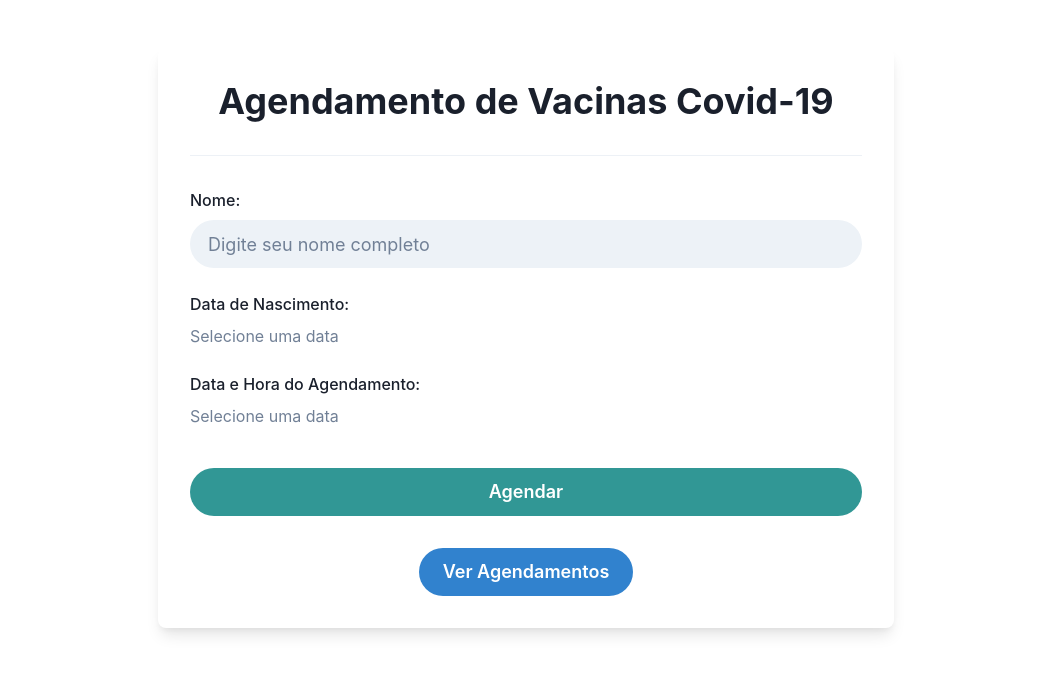
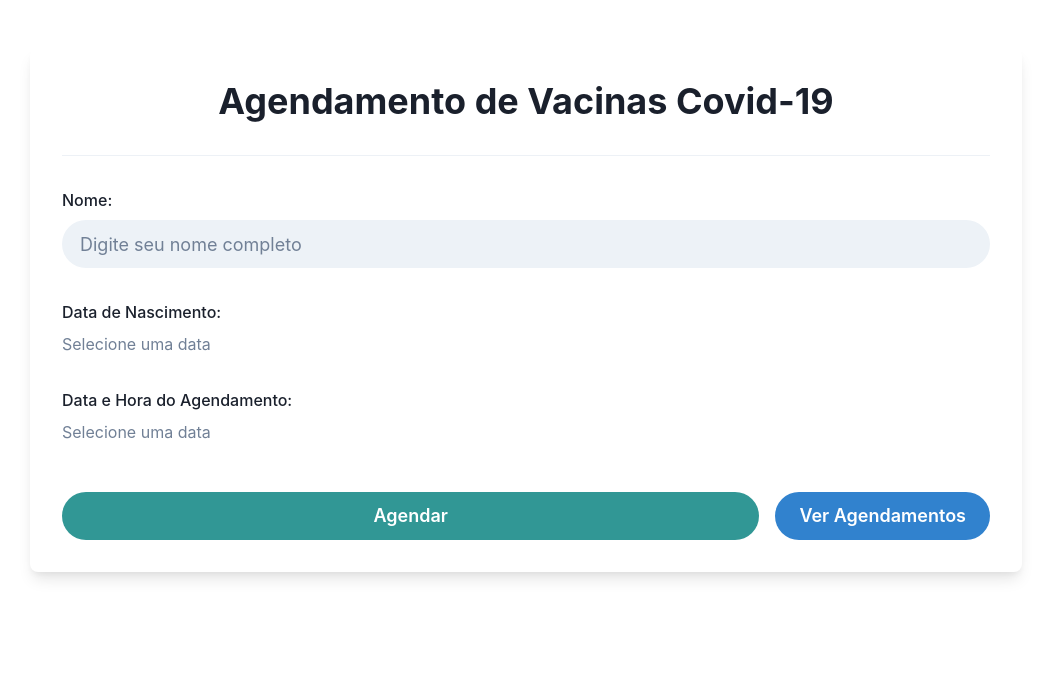
Before and after one commit to Msoaressdp/Pitang2024-Challange-Frontend, a React (Vite) app: page /schedule in a window 1280 px wide. Shown: the top 674 px of the page, without its empty margins (114-1165 px from the left). Built offline with nearby package versions, Linux system fonts and the light colour scheme.

Commit message:
refactor: change form buttons display

```diff
--- a/src/pages/Schedule.tsx
+++ b/src/pages/Schedule.tsx
@@ -17,6 +17,7 @@ import {
   Container,
   Divider,
   useColorModeValue,
+  HStack,
 } from '@chakra-ui/react';
 
 const Schedule: React.FC = () => {
@@ -48,7 +49,7 @@ const Schedule: React.FC = () => {
   };
 
   return (
-    <Container maxW="container.md" py={12}>
+    <Container maxW="container.lg" py={12}>
       <Box
         bg={useColorModeValue('white', 'gray.700')}
         boxShadow="lg"
@@ -58,7 +59,7 @@ const Schedule: React.FC = () => {
         <Heading mb={8} textAlign="center">Agendamento de Vacinas Covid-19</Heading>
         <Divider mb={8} />
         <form onSubmit={handleSubmit(onSubmit)}>
-          <VStack spacing={6} align="stretch">
+          <VStack spacing={8} align="stretch">
             <FormControl isInvalid={!!errors.name}>
               <FormLabel htmlFor="name">Nome:</FormLabel>
               <Input
@@ -104,27 +105,31 @@ const Schedule: React.FC = () => {
               maxTime={new Date(new Date().setHours(22, 0))}
             />
 
+            <HStack spacing={4} mt={4}>
               <Button
-              mt={4}
                 colorScheme="teal"
                 type="submit"
                 size="lg"
-              width="full"
+                flex="1"
                 borderRadius="full"
                 py={6}
               >
                 Agendar
               </Button>
-          </VStack>
-        </form>
-
-        <Box mt={8} textAlign="center">
               <Link to="/list">
-            <Button colorScheme="blue" size="lg" borderRadius="full" py={6}>
+                <Button
+                  colorScheme="blue"
+                  size="lg"
+                  flex="1"
+                  borderRadius="full"
+                  py={6}
+                >
                   Ver Agendamentos
                 </Button>
               </Link>
-        </Box>
+            </HStack>
+          </VStack>
+        </form>
 
         <SubmissionModal />
       </Box>
```
Lines whose indentation alone changed are shown as unchanged.
